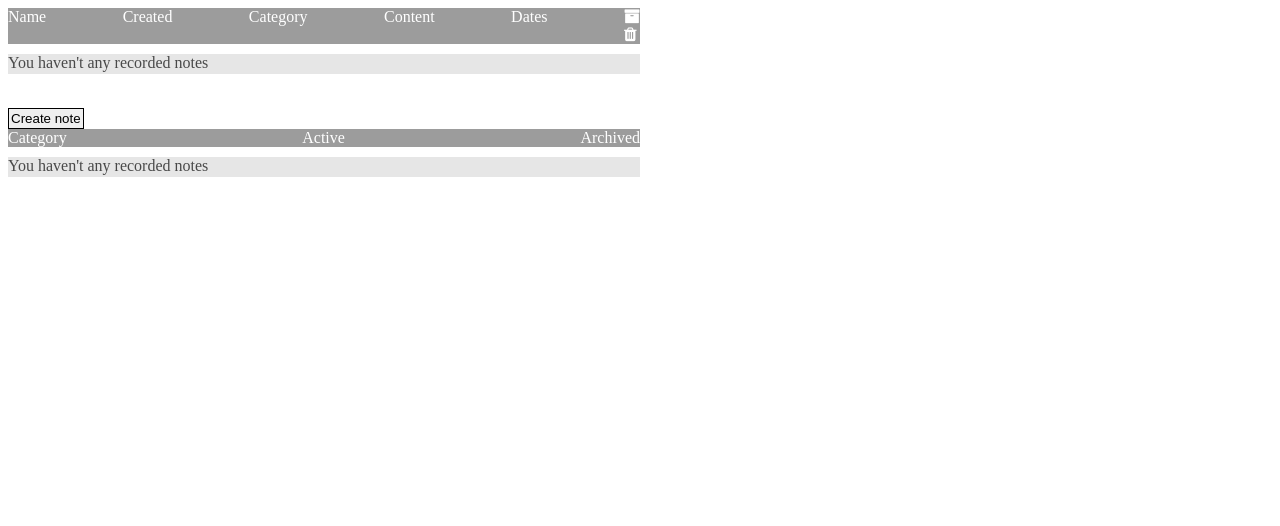
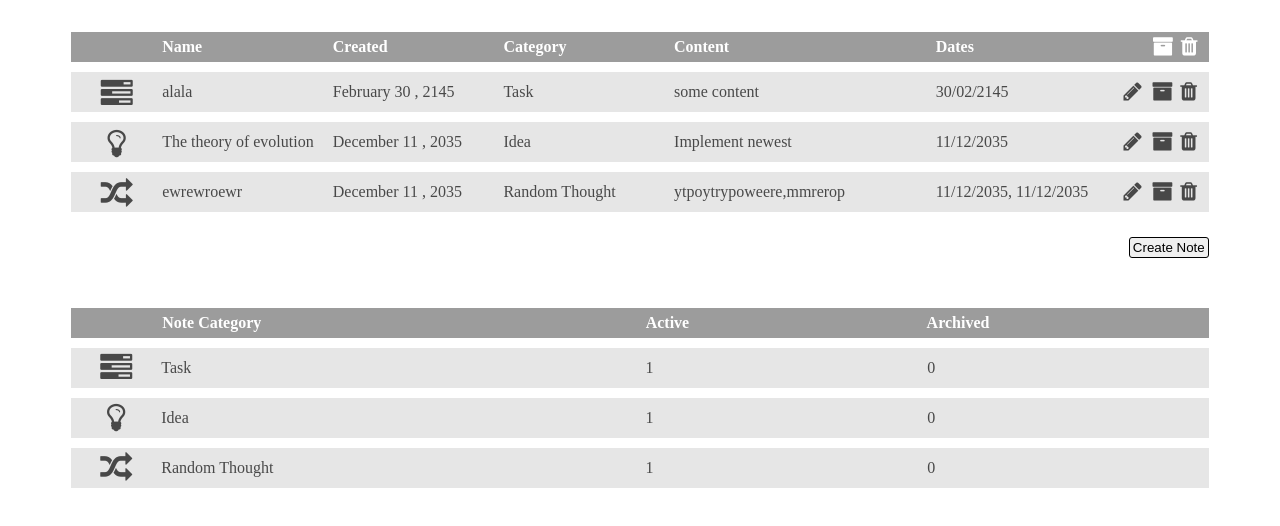
Before and after one commit to SomeUserDeveloperName/rReact, a website with bundled scripts: page index.html in a window 1280 px wide. Built offline with nearby package versions, Linux system fonts and the light colour scheme.

Commit message:
FIX: add new note popup view, date helper

```diff
--- a/css/main.css
+++ b/css/main.css
@@ -1,15 +1,89 @@
+.sectionPopUp {
+    position: fixed;
+    width: 0%;
+    height: 0%;
+    background-color: gray;
+    opacity: 0.9;
+    top: 0;
+    left: 0;
+    z-index: 1;
+}
+
+.showPopUpSection {
+    width: 100%;
+    height: 100%;
+}
+
+.popupHidden {
+    display: none;
+}
+
+.noteAddPopUp {
+	position: absolute;
+    background-color: white;
+	width: 90%;
+	height: 55%;
+	top: 20%;
+	left: 5%;
+}
+
+form {
+    height: 75%;
+    padding: 1%;
+}
+fieldset {
+    display: flex;
+    justify-content: space-evenly;
+    align-items: center;
+    height: 60%;
+}
+
+fieldset * {
+    display: inline-flex;
+}
+
+fieldset input[type="text"], select, textarea {
+    border: 1px solid black;
+}
+
+fieldset textarea {
+    padding: 0px;
+    margin: 0px;
+    height: 1.6em;
+}
+
+
 .notesTable, .summaryTable {
     color: rgba(0, 0, 0, 0.685);
     border: 2px ;
-    height: 100px;
-    width: 50%;
+    height: 25%;
+    /*width: 50%;*/
     border-collapse: collapse;
+}
+[name="headerNoteControls"] {
+    display: flex;
+}
+[name="headerNoteControls"] [name="archiveToggle"]{
+    /* flex-basis: 48%;
+    margin-left: 11%; */
+    flex-basis: 36%;
+    margin-left: 29%;
+}
+
+[name="noteName"], [name="noteContent"] {
+    overflow-x: hidden;
+    text-overflow: ellipsis;
+    white-space: nowrap;
+}
+.controlButtonsWrap {
+    display: flex;
+    /* justify-content: space-around; */
+    justify-content: right;
 }
 .controlButtonsWrap li{
     display: inline-block;
-}
-.popupHidden {
-    display: none;
+    width: 20%;
+    padding-right: 5%;
 }
 
 ul {
@@ -17,54 +91,163 @@ ul {
     padding: 0px;
     margin: 0px;
 }
-/* .notesTable .thead span{
-    color: white;
-    background-color: rgb(110, 110, 110);
-    height: 10px;
-    width: 20px;
 
-}
-.notesTable span {
-    color: lightgray;
-}
-.notesTable div{
-    background-color: gainsboro;
-    outline: solid 2px black;
-}
-.notesTable span{
-    color: white;
-}
-
-.thead span {
-    border: 2px dashed red;
-} */
 .tableHead {
     background-color: rgb(156, 156, 156);
     color: white;
+    height: 30px;
     display: flex;
-    justify-content: space-between;
+    font-weight: 600;
+    align-items: center;
+   /* justify-content: space-between;*/
 }
 
 
 .noteRow {
-    height: 20px;
+    height: 40px;
     margin: 10px 0px;
     background-color: rgb(230, 230, 230);
     display: flex;
-    justify-content: space-between;
+    justify-content: flex-start;
+    align-items: center;
 }
 .noteRow:hover{
     background-color: gray;
 }
+
+[name="noteIcon"] {
+    width: 8%;
+    text-align: center;
+}
+
+[name="noteName"] {
+    width: 15%;
+}
+[name="noteCreated"] {
+    width: 15%;
+}
+[name="noteCategory"] {
+    width: 15%;
+}
+[name="noteContent"] {
+    width: 23%;
+}
+[name="noteDates"] {
+    width: 14%;
+}
+[name="noteControls"] {
+    width: 10%;
+}
+
+[name="notesTHeadName"]{
+    margin-left:8%;
+    width:15%;
+}
+[name="notesTHeadCreated"]{
+    width: 15%;
+}
+[name="notesTHeadCategory"] {
+    width: 15%;
+}
+[name="notesTHeadContent"] {
+    width: 23%;
+}
+[name="notesTHeadDates"] {
+    width: 17%;
+}
+[name="notesTHeadControls"] {
+    width: 7%;
+}
+
+/*Summary notes Table Header*/
+.summaryTable .tableHead {
+    text-align: center;
+}
+[name="summaryTHeadCategory"] {
+    width: 10%;
+    margin-left:8%;
+    text-align:left;
+}
+[name="summaryTHeadActive"] {
+    width: 10%;
+    margin-left: 32.5%;
+    text-align: left;
+}
+[name="summaryTHeadArchived"] {
+    width: 20%;
+    margin-left: 14.7%;
+    text-align:left;
+}
+
+[name="summaryIcon"] {
+    width: 8%;
+    text-align: center;
+}
+[name="summaryCategory"] {
+    width: 43%;
+}
+[name="summaryActive"] {
+    width: 25%;
+}
+[name="summaryArchived"] {
+    width: 25%;
+}
+.noRecords {
+
+    display: flex;
+    justify-content: center;
+    align-items: center;
+}
+
+
+[name="noteIcon"] i{
+    padding-top: 5px;
+}
 button {
     padding: 2px;
+    width: 80px;
+    border-radius: 3px;
     border: solid 1px black;
 }
 button:hover{
-  background-color: black;
-  color: white;
-  border: solid 1px grey;
+    background-color: black;
+    color: white;
+    border: solid 1px grey;
 }
+
+.sectionPopUp .closeButton {
+    width: 2.5em;
+    border-radius: 2.5em;
+    height: 2.5em;
+    font-size: 1.1em;
+    /* line-height: 0px; */
+    /* line-break: anywhere; */
+    position: relative;
+    left: 98%;
+    top: -5%;
+}
+
+.popUpControls {
+    width: 30%;
+    margin-left: 35%;
+    display: flex;
+    justify-content: space-between;
+    margin-top: 2.5%;
+}
+
+.popUpControls input[type="reset"]{
+    width: 80px;
+    border-radius: 3px;
+    border: solid 1px black;
+    height: 20px;
+}
+.popUpControls input[type="reset"]:hover{
+    background-color: black;
+    color: white;
+    border: solid 1px grey;
+}
+
+
 
 [data-tooltip] {
     position: relative; /* Относительное позиционирование */
@@ -73,7 +256,7 @@ button:hover{
     content: attr(data-tooltip); /* Выводим текст */
     position: absolute; /* Абсолютное позиционирование */
     width: 150px; /* Ширина подсказки */
-    left: 0; top: 0; /* Положение подсказки */
+    right: 1.5em; top: 0; /* Положение подсказки */
     background: #1f1f1f;/*#3989c9;*/ /* Синий цвет фона */
     color: #fff; /* Цвет текста */
     padding: 0.5em; /* Поля вокруг текста */
@@ -84,7 +267,7 @@ button:hover{
 }
 [data-tooltip]:hover::after {
     opacity: 1; /* Показываем подсказку */
-    top: 2em; /* Положение подсказки */
+    top: 0em; /* Положение подсказки */
 }
 
 [contenteditable] {
@@ -97,3 +280,27 @@ button:hover{
 .archiveRecordsShow {
     background-color: black;
 }
+
+rootapp {
+    display: flex;
+    flex-direction: column;
+    width: 90%;
+    margin: 2.5% 5%;
+    height: 100%;
+}
+
+.button_container {
+    align-self: flex-end;
+    margin-top: 15px;
+}
+
+.tableBody{
+    overflow-x: hidden;
+    overflow-y: auto;
+}
+.noteRow li {
+
+}
+.summaryTable {
+    margin-top: 50px;
+}
--- a/js/controller.js
+++ b/js/controller.js
@@ -16,7 +16,8 @@ export class Controller {
 
       const popUpEvents =  [{"type": "submit", "listener": this._onSubmit},
                             {"type": "click",  "listener": this._onClick},
-                            {"type": "change", "listener": this._onSelect}]
+                            {"type": "change", "listener": this._onSelect},
+                            {"type": "reset", "listener": this._onReset}]
       const popUpSelectors = ["popupHidden"]
       const notesTableEvents = [{"type": "change", "listener": this._onSelect},
                                 {"type": "click", "listener": this._onClick}]
@@ -30,9 +31,10 @@ export class Controller {
       this.root.append(...nodes)
     }
 
-    _onHandler = (event) => {
-        event.stopPropagation();
-        event.preventDefault();
+    _onHandler = (event, stopPropagationFlag = true, preventDefaultFlag = true) => {
+
+        if(stopPropagationFlag) event.stopPropagation();
+        if(preventDefaultFlag) event.preventDefault();
         if(!(typeof event === "object") ||
            !(event instanceof Event)) throw new Error (`Controller: handle not Event object`)
 
@@ -81,6 +83,21 @@ export class Controller {
         if(Object.keys(submitActions).includes(action)){
 
             submitActions[action](event);
+        }
+    }
+
+    _onReset = (ev = {}) => {
+        const resetMap = {'addNewNote': 'resetAddNoteForm'}
+
+        const raw = this._onHandler(ev, true, false)
+        const prepared = {raw, ...{'action': resetMap[raw.action]}}
+        const {action, event} = prepared
+
+        const resetActions = {'resetAddNoteForm': this.resetAddNewNoteForm}
+
+        if(Object.keys(resetActions).includes(action)){
+
+            resetActions[action](event);
         }
     }
 
@@ -142,6 +159,14 @@ export class Controller {
         this.view.updateSummaryTable(newSummary)
     }
 
+    resetAddNewNoteForm = (event) => {
+
+        const newNote = {'category': '', 'name': ''}//event... | category
+
+        this.view.changeCategoryIconAddPopUp(event, newNote.category)
+    }
+
+
     onEditNote = (ev = {}, noteId) => {
 
         const note = this.model.getNote(noteId)
@@ -159,24 +184,24 @@ export class Controller {
           this.view.updateNotesTable(notes)
     }
 
-    findNode = (ev = {}, match = [], maxDepth = 5) => {
-        let res = {}
-        let leave = ev.target
-        let i = 0
-        while(i < maxDepth){
-            console.log(`findNode`, i, leave, res)
-            if(i != 0) leave = leave['parentNode']
+    // findNode = (ev = {}, match = [], maxDepth = 5) => {
+    //     let res = {}
+    //     let leave = ev.target
+    //     let i = 0
+    //     while(i < maxDepth){
+    //         console.log(`findNode`, i, leave, res)
+    //         if(i != 0) leave = leave['parentNode']
 
-            const vals = match.map(key => leave.attributes[key])
-            console.log(`findNode vals`, vals)
-            if(vals.filter(val => val !== 'undefined').length === match.length){
-               match.forEach((key, idx) => (res[key] = vals[idx]))
-               return res;
-            }
-            i++
-        }
-        return res
-    }
+    //         const vals = match.map(key => leave.attributes[key])
+    //         console.log(`findNode vals`, vals)
+    //         if(vals.filter(val => val !== 'undefined').length === match.length){
+    //            match.forEach((key, idx) => (res[key] = vals[idx]))
+    //            return res;
+    //         }
+    //         i++
+    //     }
+    //     return res
+    // }
 
     editSaveNote = (event, noteId) => {
 
@@ -210,7 +235,7 @@ export class Controller {
     showCreateNotePopUp = (ev = {}) => {
 
         this._onHandler(ev)
-        const selectors = {selectorsRemove: ['popupHidden']}
+        const selectors = {selectorsRemove: ['popupHidden'], parent: ['showPopUpSection']}
         const desc = '.noteAddPopUp'
         this.view.showNoteAddPopUp(desc, selectors)
         this.createNotePopUpFlag = true
@@ -219,7 +244,7 @@ export class Controller {
     hideCreateNotePopUp = (ev = {}) => {
 
         this._onHandler(ev)
-        const selectors = {selectorsAdd: ['popupHidden']}
+        const selectors = {selectorsAdd: ['popupHidden'], parent: ['showPopUpSection']}
         const desc = '.noteAddPopUp'
         this.view.hideNoteAddPopUp(desc, selectors)
         this.createNotePopUpFlag = false
--- a/js/dataMock.js
+++ b/js/dataMock.js
@@ -8,11 +8,19 @@ const mockObj = {"notes":
                         "archived": false,
                     },
                     {   "id": "2",
-                        "name": "gfg",
+                        "name": "The theory of evolution",
                         "dateCreated": "11/12/2035",
                         "category": "Idea",
-                        "content": "flfklfglkbn",
+                        "content": "Implement newest",
                         "dateEdited": "",
+                        "archived": false,
+                    },
+                    {   "id": "3",
+                        "name": "ewrewroewr",
+                        "dateCreated": "11/12/2035",
+                        "category": "Random Thought",
+                        "content": "ytpoytrypoweere,mmrerop",
+                        "dateEdited": "11/12/2035",
                         "archived": false,
                     }],
                  "showArchivedNotes": false,
--- a/js/helpers/dateHelper.js
+++ b/js/helpers/dateHelper.js
@@ -21,6 +21,7 @@ const convertDate = (date) => {
   };
 
   const separated = date.split('/');// day,month,year
-  return `${separated[0]} ${monthes[separated[1]]}, ${[separated[2]]}`;
+
+  return `${monthes[separated[1]] || monthes['0'+separated[1]]} ${separated[0]} , ${[separated[2]]}`;
 };
 export { getCurrentDate, convertDate };
--- a/js/model.js
+++ b/js/model.js
@@ -1,6 +1,6 @@
 import * as noteSchema from "./helpers/schemaHelper.js"
 import * as dateHelper from "./helpers/dateHelper.js"
-import * as mockObj  from "./dataMock.js"
+import { mockObj } from "./dataMock.js"
 export class Model {
 
   constructor(settings = {}){
@@ -89,6 +89,7 @@ export class Model {
   }
 
   notesTable = () => {
+
     return this.showArchivedNotes ? this.notes.filter(note => note.archived)
                                   : this.notes.filter(note => !note.archived)
   }
--- a/js/settings.js
+++ b/js/settings.js
@@ -2,10 +2,10 @@ const rootElement = 'rootApp';
 const storeId = 'rReactWebApp';
 const categories = ['Task', 'Random Thought', 'Idea', 'Quote'];
 const iconsCategoriesMap = {
-  Task: 'fa fa-tasks',
-  'Random Thought': 'fa fa-random',
-  Idea: 'fa fa-lightbulb-o',
-  Quote: 'fa fa-quote-right',
+  'Task': 'fa fa-tasks fa-2x',
+  'Random Thought': 'fa fa-random fa-2x',
+  'Idea': 'fa fa-lightbulb-o fa-2x',
+  'Quote': 'fa fa-quote-right fa-2x',
 };
 const notesTableDescriptor = 'notesTable';
 const summaryTableDescriptor = 'summaryTable';
--- a/js/templates/buttons.js
+++ b/js/templates/buttons.js
@@ -1,4 +1,4 @@
-const createNoteButton = () => `<button action="showPopUp" id="createNoteButton" type="button">Create note</button>`
+const createNoteButton = () => `<button action="showPopUp" id="createNoteButton" type="button">Create Note</button>`
 const hideNotePopUpButton = () => `<button class="closeButton" action="closePopUp">X</button>`
 
 export { createNoteButton, hideNotePopUpButton }
--- a/js/templates/elements.js
+++ b/js/templates/elements.js
@@ -14,7 +14,7 @@ const noteOnEditControls = () => `<ul class="controlButtonsWrap" >
 const icon = (selector) => `<i class="${selector}" aria-hidden="true"></i>`
 
 
-const noRecords = () => `<ul class="noteRow">
+const noRecords = () => `<ul class="noteRow noRecords">
                             <li>You haven't any recorded notes</li>
                         </ul>`;
 
--- a/js/templates/popUp.js
+++ b/js/templates/popUp.js
@@ -5,13 +5,15 @@ const addNotePopUp = (noteCategories = []) =>
                     <!--close button at this place injected into view-->
                     <form action="addNewNote">
                       <fieldset>
-                          <span id="popUpAddIcon"></span>
-                          <input type="text" name="name" maxlength="50">
-                          ${categoriesSelector(noteCategories)}
-                          <textarea name="content" rows="1" cols="70"></textarea>
+                        <span id="popUpAddIcon"></span>
+                        <label>Name: <input type="text" name="name" maxlength="50"></label>
+                        <label>Category: ${categoriesSelector(noteCategories)}</label>
+                        <label>Content: <textarea name="content" rows="1" cols="70"></textarea></label>
                       </fieldset>
-                      <button type="submit">Create</button>
-                      <input type="reset" value="Clear">
+                      <div class="popUpControls">
+                        <button type="submit">Create</button>
+                        <input type="reset" value="Clear">
+                      </div>
                     </form>
                 </div>`;
 export { addNotePopUp }
--- a/js/templates/tableHead.js
+++ b/js/templates/tableHead.js
@@ -1,26 +1,26 @@
 
 const notesTableHeader = () => `<ul class="tableHead">
-                                    <li>Name</li>
-                                    <li>Created</li>
-                                    <li>Category</li>
-                                    <li>Content</li>
-                                    <li>Dates</li>
-<li>
+                                    <li name="notesTHeadName">Name</li>
+                                    <li name="notesTHeadCreated">Created</li>
+                                    <li name="notesTHeadCategory">Category</li>
+                                    <li name="notesTHeadContent">Content</li>
+                                    <li name="notesTHeadDates">Dates</li>
+<li name="notesTHeadControls">
     <ul name="headerNoteControls">
         <li name="archiveToggle">
-            <i class="fa fa-archive" action="archiveActiveToggle" data-tooltip="Show archived notes" aria-hidden="true"></i>
+            <i class="fa fa-archive fa-lg" action="archiveActiveToggle" data-tooltip="Show archived notes" aria-hidden="true"></i>
         </li>
         <li name="removeAllNotes">
-            <i class="fa fa-trash" action="removeAll" data-tooltip="Remove all active" aria-hidden="true"></i>
+            <i class="fa fa-trash fa-lg" action="removeAll" data-tooltip="Remove all active" aria-hidden="true"></i>
         </li>
     </ul>
 </li>
                                 </ul>`;
 
 const notesSummaryTableHeader = () => `<ul class="tableHead">
-                                            <li>Category</li>
-                                            <li>Active</li>
-                                            <li>Archived</li>
+                                            <li name="summaryTHeadCategory">Note Category</li>
+                                            <li name="summaryTHeadActive">Active</li>
+                                            <li name="summaryTHeadArchived">Archived</li>
                                         </ul>`;
 
 export { notesTableHeader, notesSummaryTableHeader }
--- a/js/templates/tableRows.js
+++ b/js/templates/tableRows.js
@@ -4,28 +4,28 @@ const noteRowTemplate = (row = {}) => `<ul class="noteRow" rowId="${row.id}">
                     <i class="${row.icon}" aria-hidden="true"></i>
                 </li>
                 <li name="noteName">${row.name}</li>
-                <li>${dateHelper.convertDate(row.dateCreated)}</li>
+                <li name="noteCreated">${dateHelper.convertDate(row.dateCreated)}</li>
                 <li name="noteCategory">${row.category}</li>
                 <li name="noteContent">${row.content}</li>
-                <li>${(() => (row.dateEdited ? `${row.dateCreated}, ${row.dateEdited}`
+                <li name="noteDates">${(() => (row.dateEdited ? `${row.dateCreated}, ${row.dateEdited}`
     : row.dateCreated)
   )(row)}</li>
                 <li name="noteControls">
                   <ul class="controlButtonsWrap" >
-                    <li name="editNoteControl"><i class="fa fa-pencil" action="onEdit" data-tooltip="Edit note" aria-hidden="true"></i></li>
-                    <li name="archiveNoteControl"><i class="fa fa-archive" action="archive" data-tooltip="To Archive" aria-hidden="true"></i></li>
-                    <li name="removeNoteControl"><i class="fa fa-trash" action="remove" data-tooltip="Remove note" aria-hidden="true"></i></li>
+                    <li name="editNoteControl"><i class="fa fa-pencil fa-lg" action="onEdit" data-tooltip="Edit note" aria-hidden="true"></i></li>
+                    <li name="archiveNoteControl"><i class="fa fa-archive fa-lg" action="archive" data-tooltip="To Archive" aria-hidden="true"></i></li>
+                    <li name="removeNoteControl"><i class="fa fa-trash fa-lg" action="remove" data-tooltip="Remove note" aria-hidden="true"></i></li>
                   </ul>
                 </li>
             </ul>`;
 
 
 const noteRowSummaryTemplate = (row = {}) => `<ul class="noteRow">
-                <li class="noteIcon">
+                <li name="summaryIcon" class="noteIcon">
                   <i class="${row.icon}" aria-hidden="true"></i>
                 </li>
-                <li class="noteName">${row.category}</li>
-                <li>${row.active}</li>
-                <li>${row.archived}</li>
+                <li name="summaryCategory" class="noteName">${row.category}</li>
+                <li name="summaryActive">${row.active}</li>
+                <li name="summaryArchived">${row.archived}</li>
             </ul>`;
 export { noteRowTemplate, noteRowSummaryTemplate }
--- a/js/view.js
+++ b/js/view.js
@@ -84,12 +84,14 @@ export class View {
     }
 
     createButtonCreateNote = (selectors = [], events = []) => {
+        const container = this.createEl('section', '', '', ['button_container'])
         const button = templates.createNoteButton()
-        return this.editNode(button, {'eventsAdd': events})
+            container.appendChild(this.editNode(button, {'eventsAdd': events}))
+        return container;
     }
 
     createNoteAddPopUp = (categories = [], selectors = [], events = []) => {
-
+        const section = this.createEl('section', '', '', ['sectionPopUp'])
         const popUp = templates.addNotePopUp(categories);
         const popUpNode = this.editNode(popUp, {'selectorsAdd': selectors,
                                                 'eventsAdd': events.filter(e => e.type !== 'click')}, true)
@@ -104,7 +106,8 @@ export class View {
         const categoryIconParentNode = this.getElement('#popUpAddIcon', popUpNode)
               categoryIconParentNode.appendChild(categoryIconNode)
 
-        return popUpNode;
+               section.appendChild(popUpNode)
+        return section;
     }
 
     changeCategoryIconAddPopUp = (node, category) => {
@@ -173,6 +176,7 @@ export class View {
     showNoteAddPopUp = (desc, selectors = {}) => {
         const popUpNode = this.getElement(desc)
         this.editNode(popUpNode, selectors, false)
+        this.editNode(popUpNode.parentNode, {'selectorsAdd': selectors['parent']}, false)
 
         const createNoteButton = this.getElement('#createNoteButton')
         const addAttribute = {'attributesAdd': [{'name': 'disabled', 'value': true}]}
@@ -182,6 +186,7 @@ export class View {
     hideNoteAddPopUp = (desc, selectors = {}) => {
         const popUpNode = this.getElement(desc)
         this.editNode(popUpNode, selectors, false)
+        this.editNode(popUpNode.parentNode, {'selectorsRemove': selectors['parent']}, false)
 
         const createNoteButton = this.getElement('#createNoteButton')
         const removeAttribute = {'attributesRemove': [{'name': 'disabled', 'value': false}]}
```
